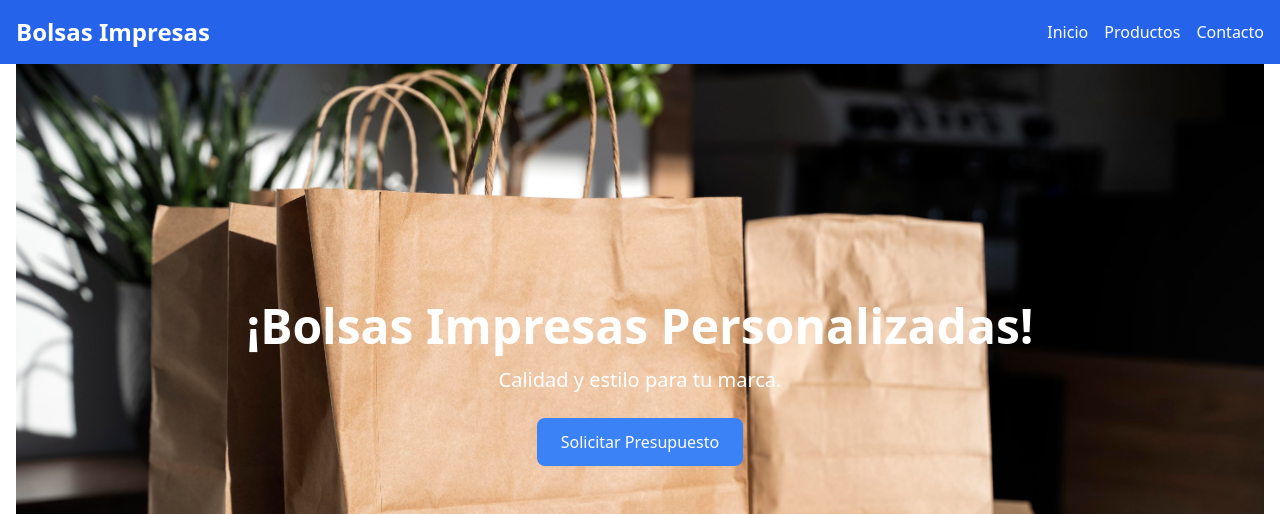
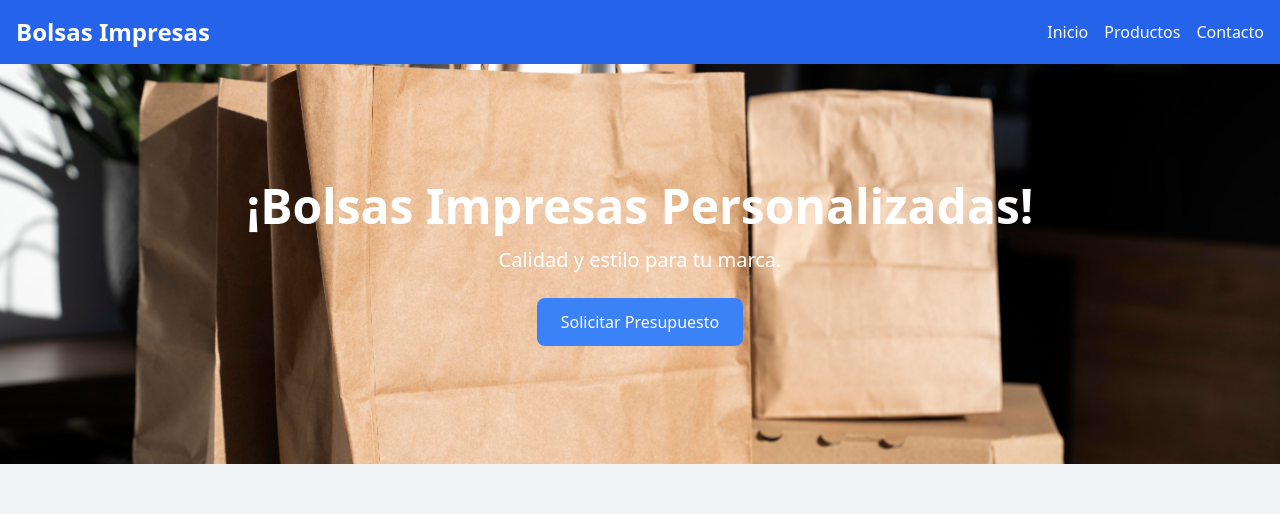
Before and after one commit to SebastianCastilloDev/bolsas-impresas, a Next.js app: page / in a window 1280 px wide. Shown: the top 514 px of the page. Built offline with nearby package versions, Linux system fonts and the light colour scheme.

Commit message:
Ajustando imagen en el Hero

```diff
--- a/app/layout.jsx
+++ b/app/layout.jsx
@@ -15,7 +15,7 @@ export default function RootLayout({ children }) {
     <html lang="es">
       <body>
         <Navbar />
-        <main className='container mx-auto px-4'>{children}</main>
+        <main className='mx-auto '>{children}</main>
         <Footer />
       </body>
     </html>
--- a/components/Hero.jsx
+++ b/components/Hero.jsx
@@ -3,8 +3,12 @@ import styles from './Hero.module.css';
 export default function Hero() {
     return (
         <section
-            className="bg-cover bg-center flex flex-col justify-center items-center text-center"
-            style={{ backgroundImage: `url('/images/hero.jpg')`, height: '80vh' }}
+            className="w-full bg-cover bg-center flex flex-col justify-center items-center text-center"
+            style={{
+                backgroundImage: `url('/images/hero.jpg')`,
+                minHeight: '50vh', // Altura mínima del Hero
+                maxHeight: '70vh'  // Altura máxima del Hero
+            }}
         >
             {/* Animación de entrada */}
             <div className={styles.fadeIn}>
```
Also changed, not shown: extraer_archivos.js (+11 -1 lines), consolidado.txt.
